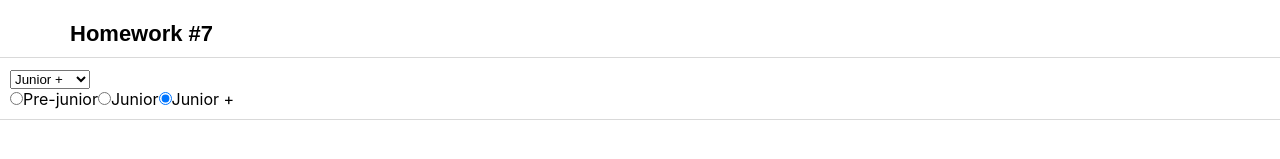
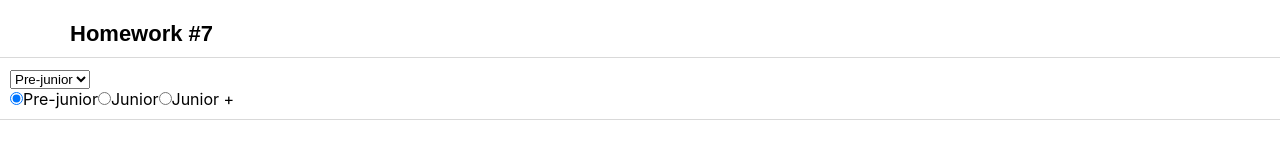
Before and after one commit to dnisaev/homework-s2, a React (Create React App) app: page /#/junior in a window 1280 px wide. Shown: the part 357-516 px from the top of the page. Built offline with nearby package versions, Linux system fonts and the light colour scheme.

Commit message:
fix HW7 solution

```diff
--- a/src/s2-homeworks/hw07/HW7.tsx
+++ b/src/s2-homeworks/hw07/HW7.tsx
@@ -18,7 +18,7 @@ const arr = [
 ] // value может быть изменено
 
 const HW7 = () => {
-    const [value, onChangeOption] = useState(3) // селект и радио должны работать синхронно
+    const [value, onChangeOption] = useState(1) // селект и радио должны работать синхронно
 
     return (
         <div id={'hw7'}>
```
